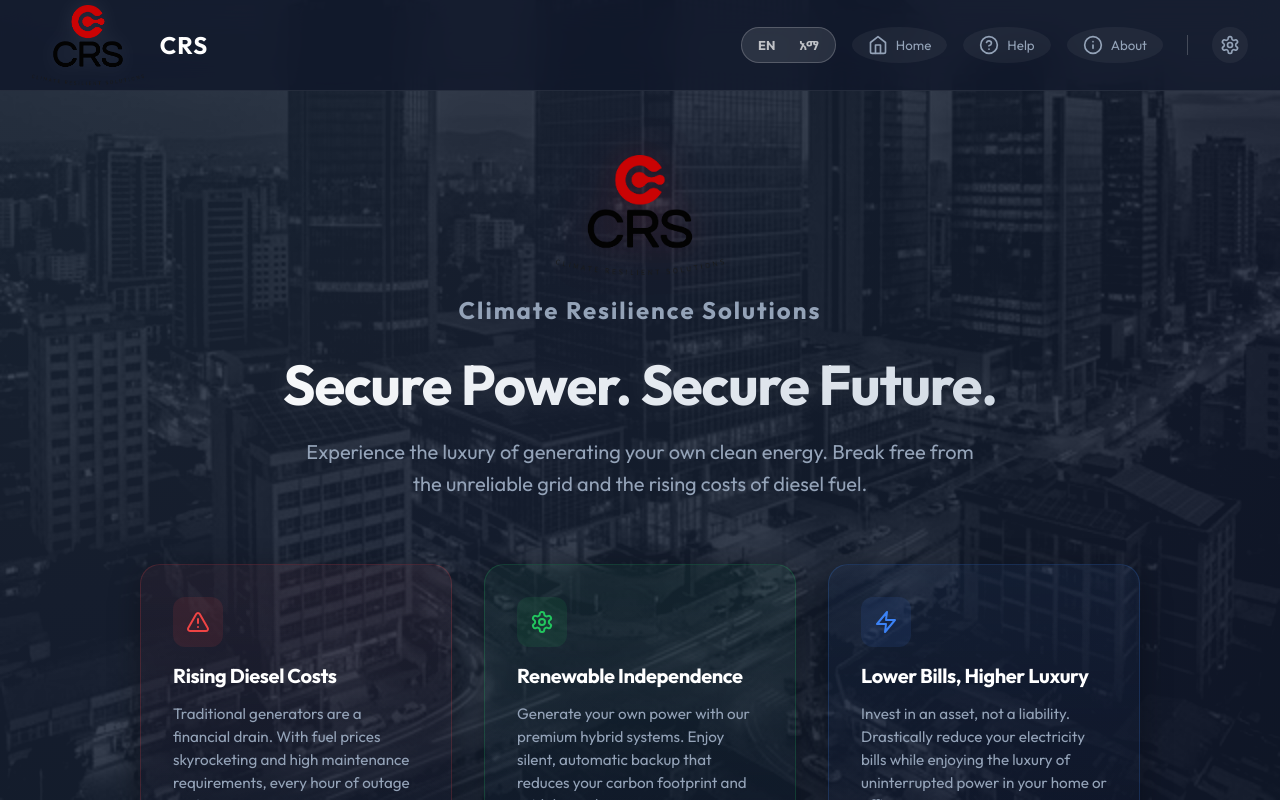
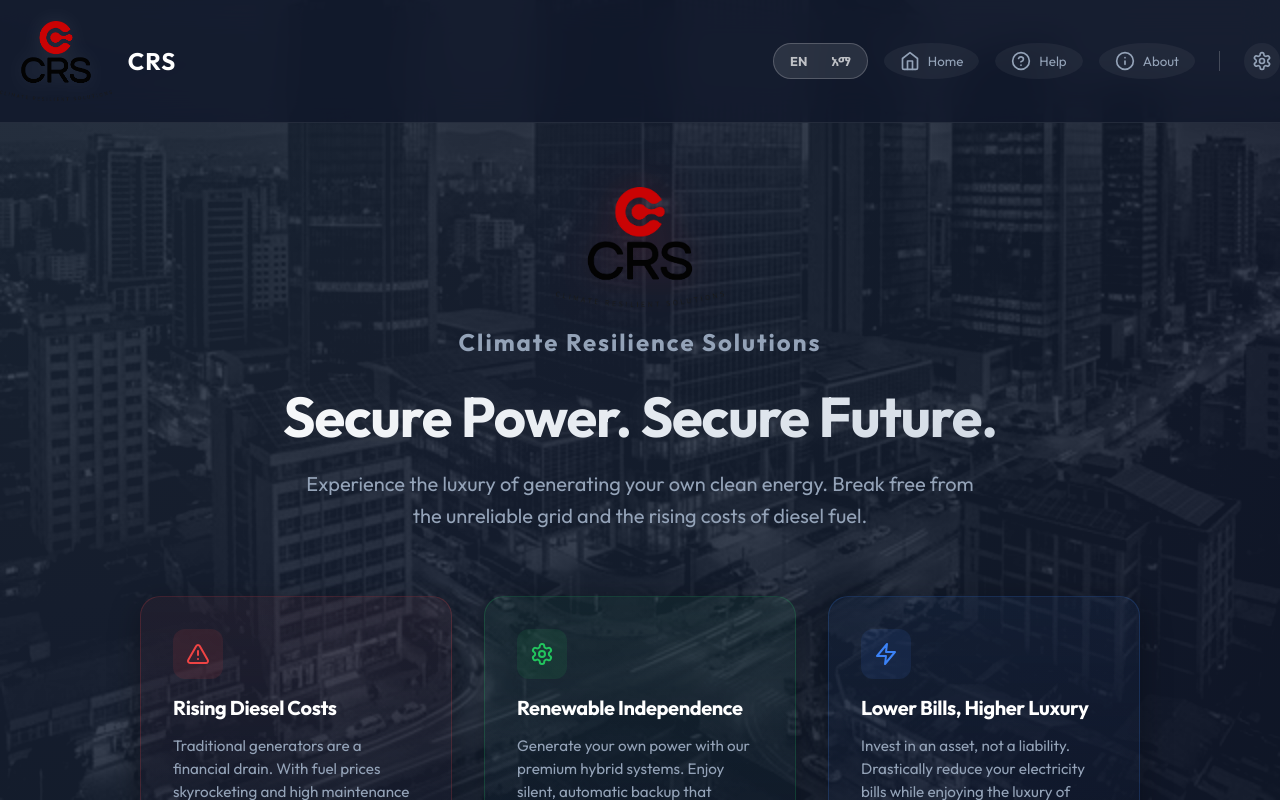
Before and after one commit to michaelteklegzi-crypto/crs-backup-calculator, a React (Vite) app: page / in a window 1280 px wide. Shown: the top 800 px of the page. Built offline with nearby package versions, Linux system fonts and the light colour scheme; no server answers; the database is empty.

Commit message:
Fix UI wrapping for navigation and admin tabs

```diff
--- a/src/App.jsx
+++ b/src/App.jsx
@@ -272,7 +272,7 @@ function App() {
                     WebkitBackdropFilter: 'blur(16px)',
                     borderBottom: '1px solid var(--color-border-glass)'
                 }}>
-                    <div className="container" style={{ height: '90px', display: 'flex', justifyContent: 'space-between', alignItems: 'center' }}>
+                    <div className="container" style={{ minHeight: '90px', padding: '1rem 0', display: 'flex', justifyContent: 'space-between', alignItems: 'center', flexWrap: 'wrap', gap: '1rem' }}>
                         <div
                             onClick={() => setStep(0)}
                             style={{ display: 'flex', alignItems: 'center', gap: '1rem', cursor: 'pointer' }}
--- a/src/components/AdminPanel.jsx
+++ b/src/components/AdminPanel.jsx
@@ -393,7 +393,7 @@ https://crs-worldwide.com
                 </div>
 
                 {/* Tabs */}
-                <div style={{ display: 'flex', borderBottom: '1px solid rgba(255,255,255,0.1)' }}>
+                <div style={{ display: 'flex', borderBottom: '1px solid rgba(255,255,255,0.1)', overflowX: 'auto', whiteSpace: 'nowrap' }}>
                     <button
                         onClick={() => setActiveTab('field_audits')}
                         style={{
```
